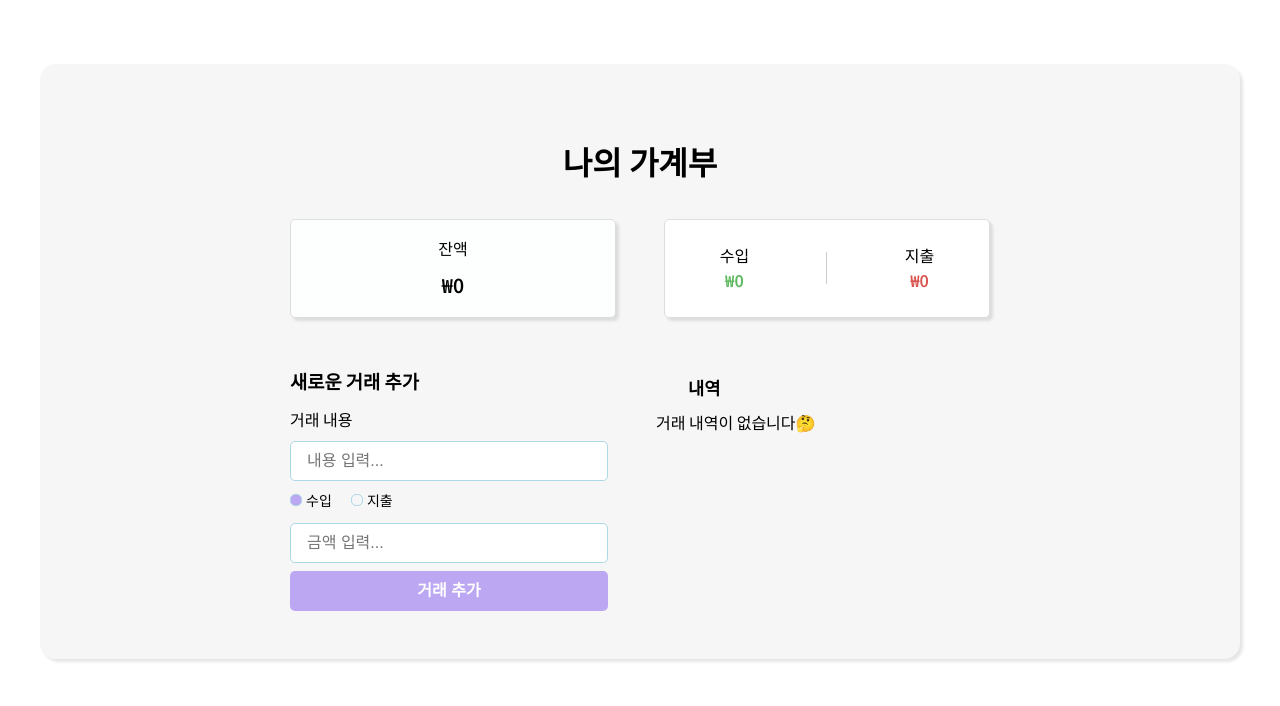
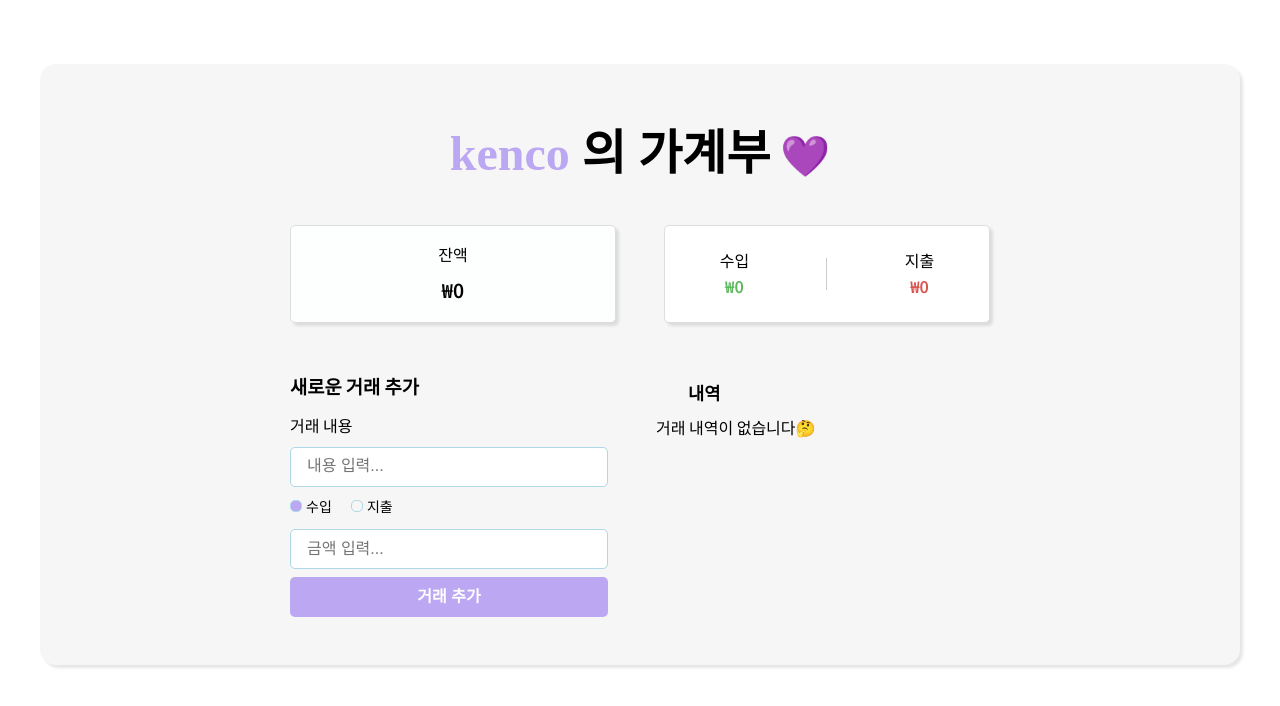
Before and after one commit to Yeom-Seung-Ah/account-book, a React (Vite) app: page / in a window 1280 px wide. Shown: the top 706 px of the page. Built offline with nearby package versions, Linux system fonts and the light colour scheme; a web font is replaced by a local one.

Commit message:
폰트 변경💜

```diff
--- a/src/App.css
+++ b/src/App.css
@@ -2,6 +2,20 @@
 @import url("https://fonts.googleapis.com/css2?family=Nanum+Myeongjo&family=Noto+Sans+KR:wght@200&display=swap");
 @import url("https://fonts.googleapis.com/css2?family=Nanum+Myeongjo&family=Noto+Sans+KR:wght@400&display=swap");
 @import url("https://fonts.googleapis.com/css2?family=Nanum+Myeongjo&family=Noto+Sans+KR:wght@600&display=swap");
+@font-face {
+  font-family: "NEXON Lv2 Gothic";
+  src: url("https://fastly.jsdelivr.net/gh/projectnoonnu/noonfonts_20-04@2.1/NEXON Lv2 Gothic.woff")
+    format("woff");
+  font-weight: normal;
+  font-style: normal;
+}
+@font-face {
+  font-family: "Ownglyph_meetme-Rg";
+  src: url("https://fastly.jsdelivr.net/gh/projectnoonnu/noonfonts_2402_1@1.0/Ownglyph_meetme-Rg.woff2")
+    format("woff2");
+  font-weight: normal;
+  font-style: normal;
+}
 
 * {
   margin: 0;
@@ -9,24 +23,10 @@
   box-sizing: border-box;
 }
 :root {
-  font-family: "Noto Sans KR", sans-serif;
+  font-family: "NEXON Lv2 Gothic", "Noto Sans KR", sans-serif;
   font-optical-sizing: auto;
   font-weight: 200;
   font-style: normal;
-
-  --dark-colors-accent-dark: #b4a186;
-  --dark-colors-light-gray-dark: #9a9a9a;
-  --dark-colors-gray-dark: #3d3d3d;
-  --dark-colors-dark-gray-dark: #272727;
-  --dark-colors-black-dark: #0a0a0a;
-  --dark-colors-white-dark: #fbfbfb;
-  --light-colors-errors-light: #d82700;
-  --light-colors-accent-light: #a18a68;
-  --light-colors-black-light: #000000;
-  --light-colors-dark-gray-light: #707070;
-  --light-colors-gray-light: #d8d8d8;
-  --light-colors-light-gray-light: #efefef;
-  --light-colors-white-light: #ffffff;
 
   --fs8: 8px;
   --fs12: 12px;
@@ -58,10 +58,12 @@ body {
 
 h1 {
   font-weight: 600;
+  font-size: 3rem;
+  font-family: "Ownglyph_meetme-Rg";
 }
 
 .main-content {
-  margin-top: 40px;
+  margin-top: 20px;
   display: grid;
   grid-template-columns: 1fr 1fr; /* 2열 구성 */
   grid-template-rows: auto auto; /* 필요한 만큼 두 행 */
--- a/src/App.jsx
+++ b/src/App.jsx
@@ -9,7 +9,10 @@ function App() {
   return (
     <div className="main-container">
       <div className="main-content">
-        <h1>나의 가계부</h1>
+        <h1>
+          <span style={{ color: "#bca7f2" }}>kenco</span> 의 가계부
+          <span style={{ fontSize: "40px" }}> 💜</span>
+        </h1>
         <Summary />
         <TransactionUpdate addTransaction={addTransaction} />
         <History
--- a/src/css/HistoryDetail.module.css
+++ b/src/css/HistoryDetail.module.css
@@ -1,4 +1,13 @@
+@font-face {
+  font-family: "EarlyFontDiary";
+  src: url("https://gcore.jsdelivr.net/gh/projectnoonnu/noonfonts_220508@1.0/EarlyFontDiary.woff2")
+    format("woff2");
+  font-weight: normal;
+  font-style: normal;
+}
+
 .item {
+  font-family: "EarlyFontDiary";
   display: flex;
   justify-content: space-between;
   align-items: center;
@@ -38,7 +47,7 @@
 
 .date {
   margin-left: 8px;
-  font-size: 12px;
+  font-size: 10px;
   color: #797979;
   white-space: nowrap;
 }
```
